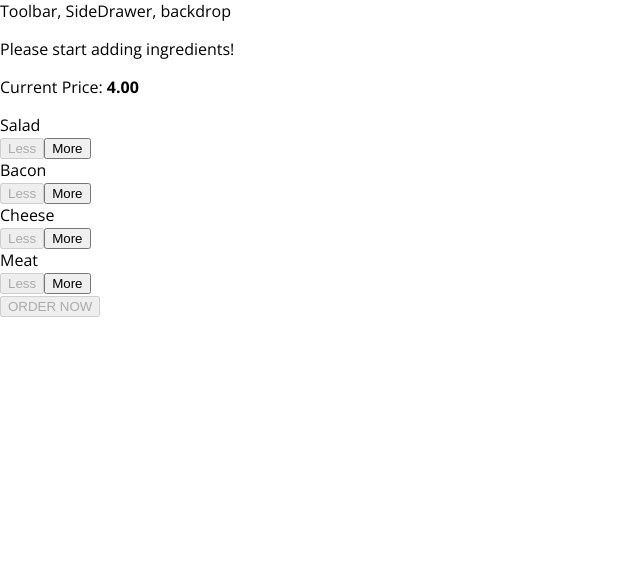
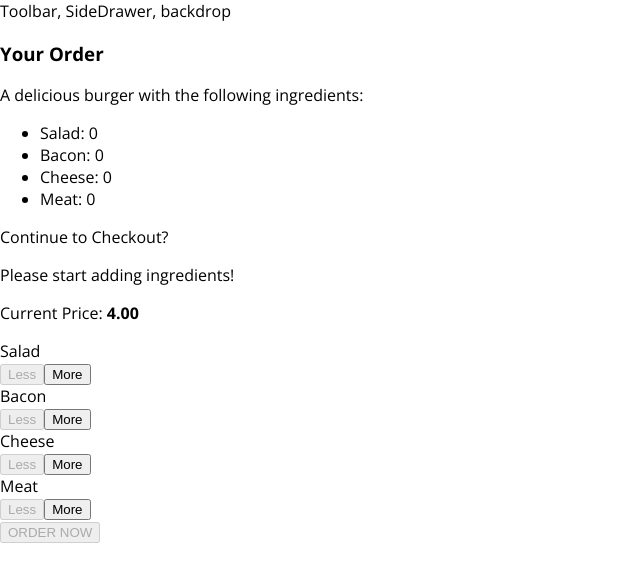
Before and after one commit to kamalogudah/burger_builder, a React app: page / in a window 1280 px wide. Shown: the top 582 px of the page, without its empty margins (0-640 px from the left). Built offline with nearby package versions, Linux system fonts and the light colour scheme.

Commit message:
Creating the Order Summary Modal

```diff
--- /dev/null
+++ b/src/components/Burger/OrderSummary/OrderSummary.jsx
@@ -0,0 +1,24 @@
+import React from "react";
+
+import Aux from "../../../hoc/Aux";
+
+const OrderSummary = props => {
+  const ingredientSummary = Object.keys(props.ingredients).map(igKey => {
+    return (
+      <li key={igKey}>
+        <span style={{ textTransform: "capitalize" }}>{igKey}</span>:{" "}
+        {props.ingredients[igKey]}
+      </li>
+    );
+  });
+  return (
+    <Aux>
+      <h3>Your Order </h3>
+      <p>A delicious burger with the following ingredients:</p>
+      <ul> {ingredientSummary}</ul>
+      <p>Continue to Checkout?</p>
+    </Aux>
+  );
+};
+
+export default OrderSummary;
--- /dev/null
+++ b/src/components/UI/Modal/Modal.css
@@ -0,0 +1,20 @@
+.Modal {
+    position: fixed;
+    z-index: 500;
+    background-color: white;
+    width: 70%;
+    border: 1px solid #ccc;
+    box-shadow: 1px 1px 1px black;
+    padding: 16px;
+    left: 15%;
+    top: 30%;
+    box-sizing: border-box;
+    transition: all 0.3s ease-out;
+}
+
+@media (min-width: 600px) {
+    .Modal {
+        width: 500px;
+        left: calc(50% - 250px);
+    }
+}
--- /dev/null
+++ b/src/components/UI/Modal/Modal.jsx
@@ -0,0 +1,4 @@
+import React from "react";
+import classes from "./Modal.css";
+const modal = props => <div className={classes.Modal}>{props.children}</div>;
+export default modal;
--- a/src/containers/BurgerBuilder/BurgerBuilder.js
+++ b/src/containers/BurgerBuilder/BurgerBuilder.jsx
@@ -2,6 +2,8 @@
 import Aux from "../../hoc/Aux";
 import Burger from "../../components/Burger/Burger";
 import BuildControls from "../../components/Burger/BuildControls/BuildControls";
+import Modal from "../../components/UI/Modal/Modal";
+import OrderSummary from "../../components/Burger/OrderSummary/OrderSummary";
 
 const INGREDIENT_PRICES = {
   salad: 0.5,
@@ -78,6 +80,9 @@
     }
     return (
       <Aux>
+        <Modal>
+          <OrderSummary ingredients={this.state.ingredients} />
+        </Modal>
         <Burger ingredients={this.state.ingredients} />{" "}
         <BuildControls
           ingredientAdded={this.addIngredientHandler}
```
Also changed, not shown: src/components/UI/Backdrop/Backdrop.js (added).
